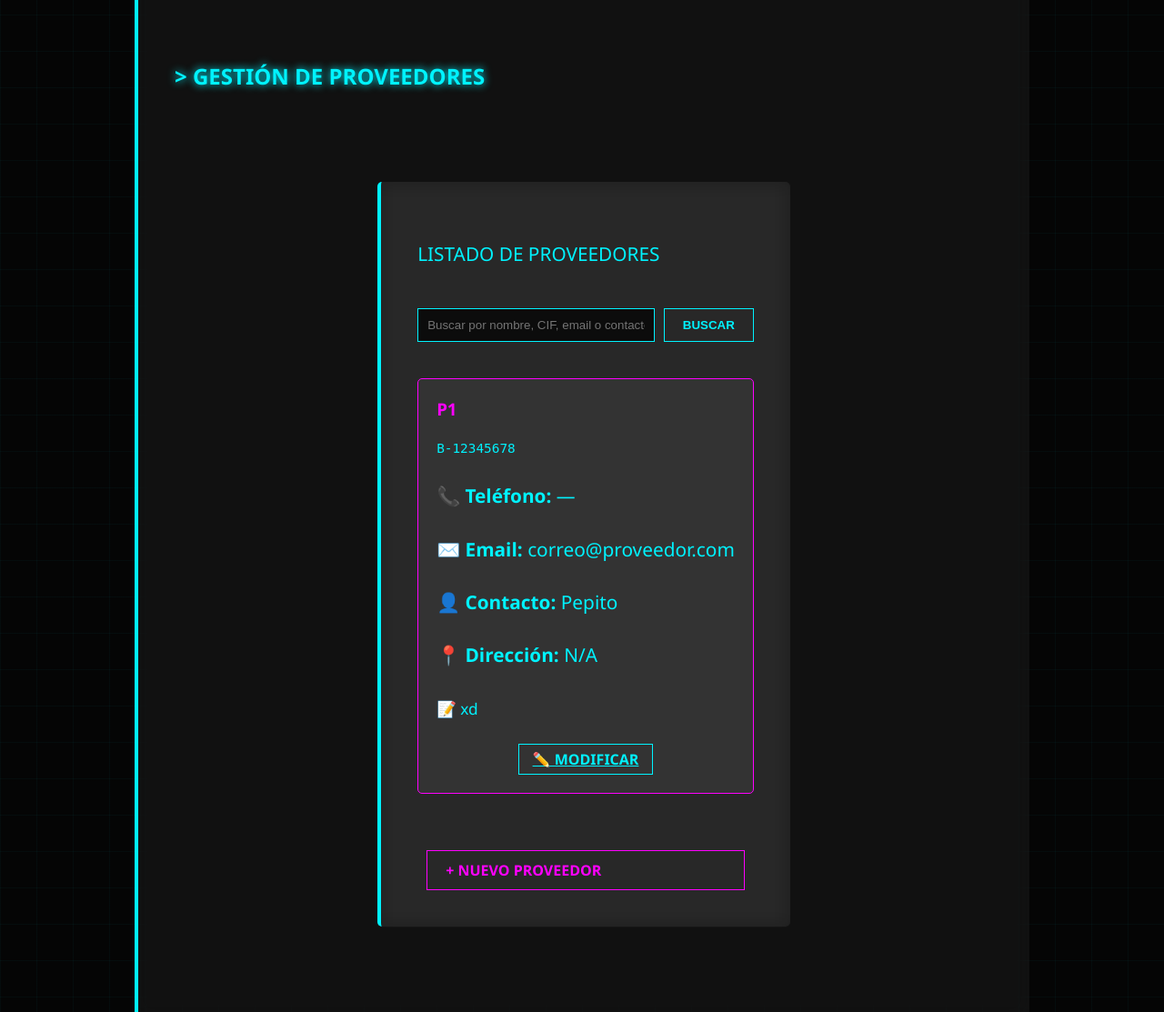
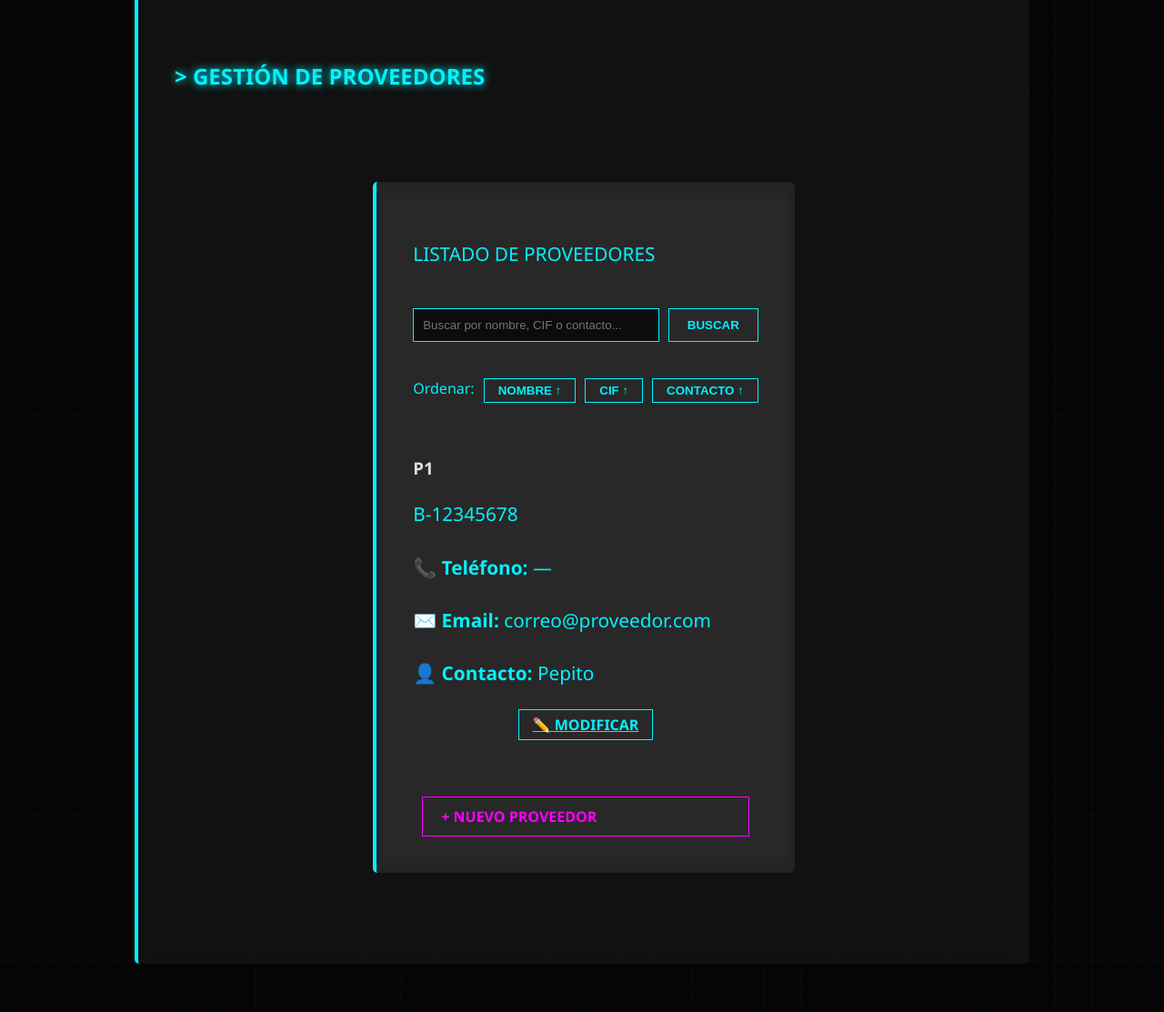
Before and after one commit to ANnthomgamer/Django-IAW, a Django app: page /proveedores/ in a window 1280 px wide; the page is wider, and only the part inside the window is pictured. Shown: the part 264-1377 px from the top of that part at 91% size. Run offline with Django 5.2, Linux system fonts and the light colour scheme; data comes from the database, SQL or seed files in the repository.

Commit message:
Más filtros sobre proveedores y secciones

```diff
--- a/www/proyecto/proyecto/templates/proveedores/index.html
+++ b/www/proyecto/proyecto/templates/proveedores/index.html
@@ -2,31 +2,6 @@
 {% load static %}
 
 {% block titulo %}Proveedores del Sistema{% endblock %}
-
-{% block extra_css %}
-    <style>
-        .proveedor-card {
-            background: rgba(255, 255, 255, 0.05);
-            border: 1px solid var(--neon-pink);
-            padding: 20px;
-            border-radius: 5px;
-            transition: 0.3s;
-        }
-        .proveedor-card:hover {
-            box-shadow: 0 0 20px var(--neon-pink);
-            transform: translateY(-5px);
-        }
-        .proveedor-card h3 {
-            color: var(--neon-pink);
-            margin-top: 0;
-        }
-        .proveedor-card .cif {
-            color: var(--neon-cyan);
-            font-family: monospace;
-            font-size: 0.9rem;
-        }
-    </style>
-{% endblock %}
 
 {% block contenido %}
     <h2 style="color: var(--neon-cyan); text-shadow: 0 0 10px var(--neon-cyan);">
@@ -36,13 +11,13 @@
     <article>
         <p>{{ parrafo }}</p>
 
-        <!-- FILTRO DE BÚSQUEDA -->
+        <!-- FILTRO DE BÚSQUEDA (si lo tienes) -->
         <div class="filtros" style="margin-bottom: 20px;">
             <form method="get" style="display: flex; gap: 10px; align-items: center;">
                 <input type="text"
                        name="buscar"
                        value="{{ buscar }}"
-                       placeholder="Buscar por nombre, CIF, email o contacto..."
+                       placeholder="Buscar por nombre, CIF o contacto..."
                        style="flex: 1; padding: 10px; background: rgba(0,0,0,0.7); border: 1px solid var(--neon-cyan); color: white;">
                 <button type="submit" class="neon-btn">Buscar</button>
                 {% if buscar %}
@@ -51,23 +26,38 @@
             </form>
         </div>
 
+        <!-- BOTONES DE ORDENACIÓN -->
+        <div style="display: flex; gap: 10px; margin-bottom: 20px; justify-content: center; flex-wrap: wrap;">
+            <span style="color: var(--neon-cyan);">Ordenar:</span>
+            <button onclick="window.ordenadorProveedores.ordenar('nombre')"
+                    class="neon-btn orden-btn" data-campo="nombre" style="padding: 5px 15px;">
+                Nombre ↑
+            </button>
+            <button onclick="window.ordenadorProveedores.ordenar('cif')"
+                    class="neon-btn orden-btn" data-campo="cif" style="padding: 5px 15px;">
+                CIF ↑
+            </button>
+            <button onclick="window.ordenadorProveedores.ordenar('contacto')"
+                    class="neon-btn orden-btn" data-campo="contacto" style="padding: 5px 15px;">
+                Contacto ↑
+            </button>
+        </div>
+
         {% if proveedores %}
-            <div style="display: grid; grid-template-columns: repeat(auto-fill, minmax(350px, 1fr)); gap: 20px;">
+            <!-- CONTENEDOR CON ID -->
+            <div id="proveedores-container" style="display: grid; grid-template-columns: repeat(auto-fill, minmax(350px, 1fr)); gap: 20px;">
                 {% for proveedor in proveedores %}
                 <div class="proveedor-card">
-                    <h3>{{ proveedor.nombre }}</h3>
-                    <p class="cif">{{ proveedor.cif }}</p>
+                    <!-- CLASES PARA ORDENACIÓN -->
+                    <h3 class="nombre-proveedor">{{ proveedor.nombre }}</h3>
+                    <p class="cif-proveedor">{{ proveedor.cif }}</p>
 
                     <p><strong>📞 Teléfono:</strong> {{ proveedor.telefono|default:"—" }}</p>
                     <p><strong>✉️ Email:</strong> {{ proveedor.email|default:"—" }}</p>
                     {% if proveedor.web %}
                         <p><strong>🌐 Web:</strong> <a href="{{ proveedor.web }}" target="_blank" style="color: var(--neon-cyan);">{{ proveedor.web }}</a></p>
                     {% endif %}
-                    <p><strong>👤 Contacto:</strong> {{ proveedor.contacto|default:"—" }}</p>
-                    <p><strong>📍 Dirección:</strong> {{ proveedor.direccion|default:"—"|truncatechars:50 }}</p>
-                    {% if proveedor.notas %}
-                        <p><small>📝 {{ proveedor.notas|truncatechars:100 }}</small></p>
-                    {% endif %}
+                    <p class="contacto-proveedor"><strong>👤 Contacto:</strong> {{ proveedor.contacto|default:"—" }}</p>
 
                     <div style="margin-top: 15px; display: flex; gap: 10px; justify-content: center;">
                         <a href="{% url 'proveedores_modificar' %}?id={{ proveedor.id }}" class="neon-btn" style="padding: 5px 15px;">✏️ Modificar</a>
@@ -82,4 +72,7 @@
         <br>
         <a href="{% url 'proveedores_alta' %}" class="neon-link">+ Nuevo Proveedor</a>
     </article>
+
+    <!-- Script de ordenación -->
+    <script src="{% static 'js/ordenacion.js' %}"></script>
 {% endblock %}
--- a/www/proyecto/static/js/ordenacion.js
+++ b/www/proyecto/static/js/ordenacion.js
@@ -1,4 +1,4 @@
-// static/js/ordenacion.js - Version DEBUG para stock
+// static/js/ordenacion.js
 
 class OrdenadorTabla {
     constructor(containerSelector, options = {}) {
@@ -17,16 +17,14 @@ class OrdenadorTabla {
             stock: '.stock',
             proveedor: '.proveedor',
             seccion: '.seccion',
+            descripcion: '.descripcion',
+            cif: '.cif',
+            contacto: '.contacto',
             fecha: '.fecha'
         };
 
         console.log("OK: Ordenador inicializado para:", containerSelector);
         console.log("Items encontrados:", this.items.length);
-
-        if (this.items.length > 0) {
-            console.log("Primer item - HTML:", this.items[0].innerHTML);
-            console.log("Primer item - Stock:", this.items[0].querySelector(this.selectores.stock)?.textContent);
-        }
 
         this.actualizarIndicadores();
     }
@@ -50,60 +48,48 @@ class OrdenadorTabla {
                 case 'nombre':
                     aValor = a.querySelector(this.selectores.nombre)?.textContent || '';
                     bValor = b.querySelector(this.selectores.nombre)?.textContent || '';
-                    console.log("Nombre A:", aValor, "B:", bValor);
                     break;
 
                 case 'precio':
                     aValor = this.parsePrecio(a.querySelector(this.selectores.precio)?.textContent);
                     bValor = this.parsePrecio(b.querySelector(this.selectores.precio)?.textContent);
-                    console.log("Precio A:", aValor, "B:", bValor);
                     break;
 
                 case 'stock':
-                    const stockElemA = a.querySelector(this.selectores.stock);
-                    const stockElemB = b.querySelector(this.selectores.stock);
-
-                    console.log("Stock A - Elemento:", stockElemA);
-                    console.log("Stock B - Elemento:", stockElemB);
-
-                    if (!stockElemA || !stockElemB) {
-                        console.warn("ADVERTENCIA: No se encontro elemento stock en algun item");
-                    }
-
-                    const stockTextA = stockElemA?.textContent || '0';
-                    const stockTextB = stockElemB?.textContent || '0';
-
-                    console.log("Texto bruto A:", stockTextA);
-                    console.log("Texto bruto B:", stockTextB);
-
-                    aValor = this.parseStock(stockTextA);
-                    bValor = this.parseStock(stockTextB);
-
-                    console.log("Valor parseado A:", aValor);
-                    console.log("Valor parseado B:", bValor);
+                    aValor = this.parseStock(a.querySelector(this.selectores.stock)?.textContent);
+                    bValor = this.parseStock(b.querySelector(this.selectores.stock)?.textContent);
                     break;
 
                 case 'proveedor':
                     aValor = a.querySelector(this.selectores.proveedor)?.textContent || '';
                     bValor = b.querySelector(this.selectores.proveedor)?.textContent || '';
-		    // Limpiar el texto "Proveedor: " para ordenar solo por el nombre
                     aValor = aValor.replace('Proveedor:', '').trim();
                     bValor = bValor.replace('Proveedor:', '').trim();
-		    console.log("Proveedor A:", aValor, "B:", bValor);
                     break;
 
                 case 'seccion':
                     aValor = a.querySelector(this.selectores.seccion)?.textContent || '';
                     bValor = b.querySelector(this.selectores.seccion)?.textContent || '';
-		    // Limpiar el texto "Sección: " para ordenar solo por el nombre
-		    aValor = aValor.replace('Sección:', '').trim();
-		    bValor = bValor.replace('Sección:', '').trim();
-		    console.log("Sección A:", aValor, "B:", bValor);
+                    aValor = aValor.replace('Sección:', '').replace('Seccion:', '').trim();
+                    bValor = bValor.replace('Sección:', '').replace('Seccion:', '').trim();
                     break;
 
+                case 'descripcion':
+                    aValor = a.querySelector(this.selectores.descripcion)?.textContent || '';
+                    bValor = b.querySelector(this.selectores.descripcion)?.textContent || '';
+                    break;
 
+                case 'cif':
+                    aValor = a.querySelector(this.selectores.cif)?.textContent || '';
+                    bValor = b.querySelector(this.selectores.cif)?.textContent || '';
+                    break;
 
-
+                case 'contacto':
+                    aValor = a.querySelector(this.selectores.contacto)?.textContent || '';
+                    bValor = b.querySelector(this.selectores.contacto)?.textContent || '';
+                    aValor = aValor.replace('Contacto:', '').trim();
+                    bValor = bValor.replace('Contacto:', '').trim();
+                    break;
 
                 case 'fecha':
                     aValor = this.parseFecha(a.querySelector(this.selectores.fecha)?.textContent);
@@ -128,19 +114,12 @@ class OrdenadorTabla {
 
     parsePrecio(texto) {
         if (!texto) return 0;
-        const valor = parseFloat(texto.replace(/[$]/g, '').replace(',', '')) || 0;
-        console.log("parsePrecio:", texto, "->", valor);
-        return valor;
+        return parseFloat(texto.replace(/[$]/g, '').replace(',', '')) || 0;
     }
 
     parseStock(texto) {
         if (!texto) return 0;
-        const soloNumeros = texto.replace(/[^0-9]/g, '');
-        console.log("soloNumeros:", soloNumeros);
-
-        const valor = parseInt(soloNumeros) || 0;
-        console.log("parseStock resultado:", valor);
-        return valor;
+        return parseInt(texto.replace(/[^0-9]/g, '')) || 0;
     }
 
     parseFecha(texto) {
@@ -169,6 +148,9 @@ class OrdenadorTabla {
 document.addEventListener('DOMContentLoaded', function() {
     console.log("Inicializando ordenadores...");
 
+    // ============================================
+    // PRODUCTOS
+    // ============================================
     if (document.querySelector('#productos-container')) {
         console.log("Contenedor de productos encontrado");
         window.ordenadorProductos = new OrdenadorTabla('#productos-container', {
@@ -177,11 +159,46 @@ document.addEventListener('DOMContentLoaded', function() {
                 nombre: 'h3',
                 precio: '.precio',
                 stock: '.stock',
-		seccion: '.seccion',
-		proveedor: '.proveedor'
+                proveedor: '.proveedor',
+                seccion: '.seccion'
             }
         });
-    } else {
-        console.warn("ADVERTENCIA: No se encontro #productos-container");
+    }
+
+    // ============================================
+    // SECCIONES
+    // ============================================
+    if (document.querySelector('#secciones-container')) {
+        console.log("Contenedor de secciones encontrado");
+        window.ordenadorSecciones = new OrdenadorTabla('#secciones-container', {
+            campoInicial: 'nombre',
+            selectores: {
+                nombre: '.nombre-seccion',
+                descripcion: '.descripcion-seccion'
             }
         });
+    }
+
+    // ============================================
+    // PROVEEDORES
+    // ============================================
+    if (document.querySelector('#proveedores-container')) {
+        console.log("Contenedor de proveedores encontrado");
+        window.ordenadorProveedores = new OrdenadorTabla('#proveedores-container', {
+            campoInicial: 'nombre',
+            selectores: {
+                nombre: '.nombre-proveedor',
+                cif: '.cif-proveedor',
+                contacto: '.contacto-proveedor'
+            }
+        });
+    }
+
+    // ============================================
+    // VENTAS (pendiente de implementar con tabla)
+    // ============================================
+    if (document.querySelector('table')) {
+        console.log("Tabla de ventas encontrada (pendiente de implementar)");
+        // Aquí iría la inicialización para ventas cuando adaptemos el script a tablas
+    }
+});
```
Also changed, not shown: www/proyecto/proyecto/templates/secciones/index.html (+20 -3 lines). Lines whose indentation alone changed are shown as unchanged.
